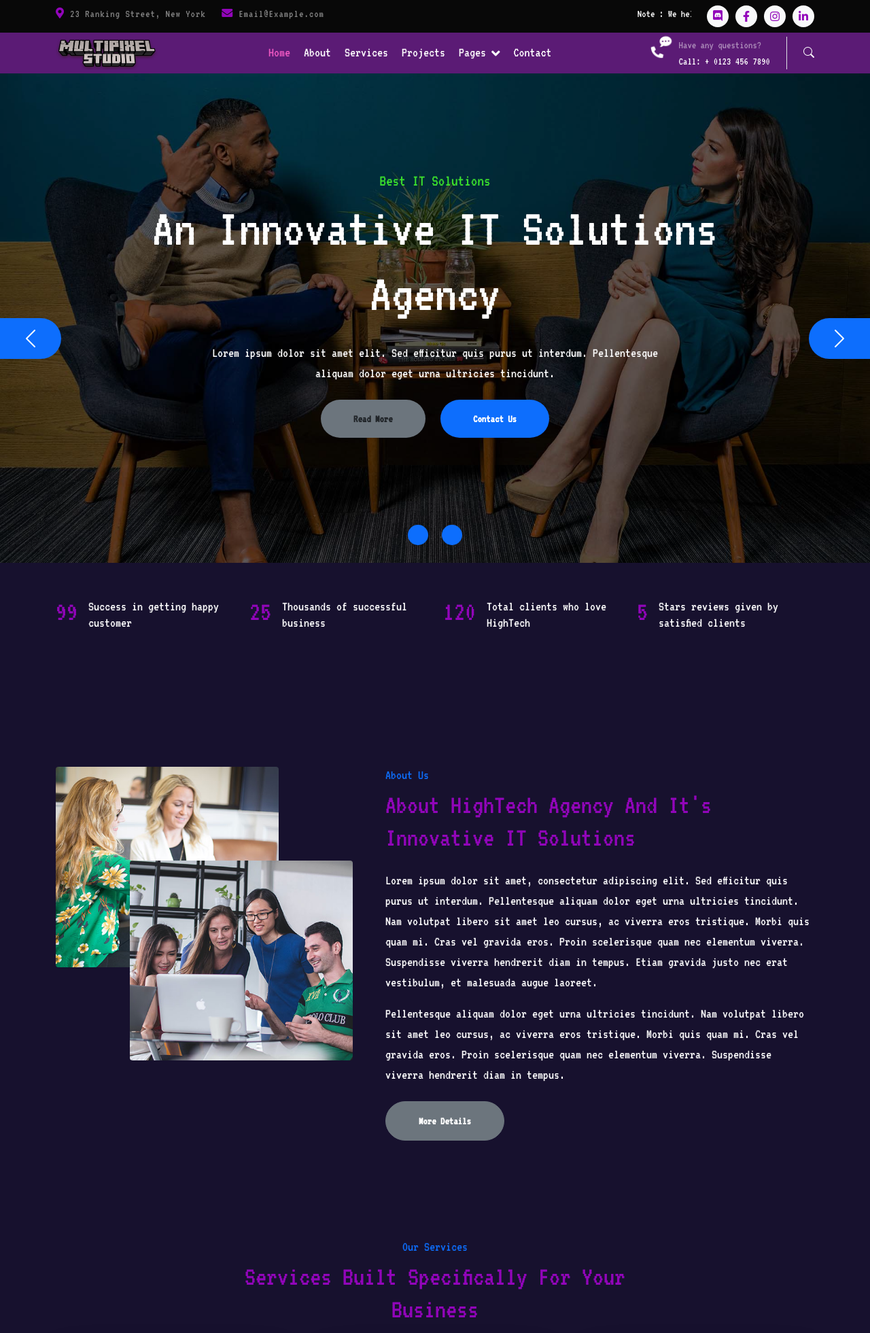
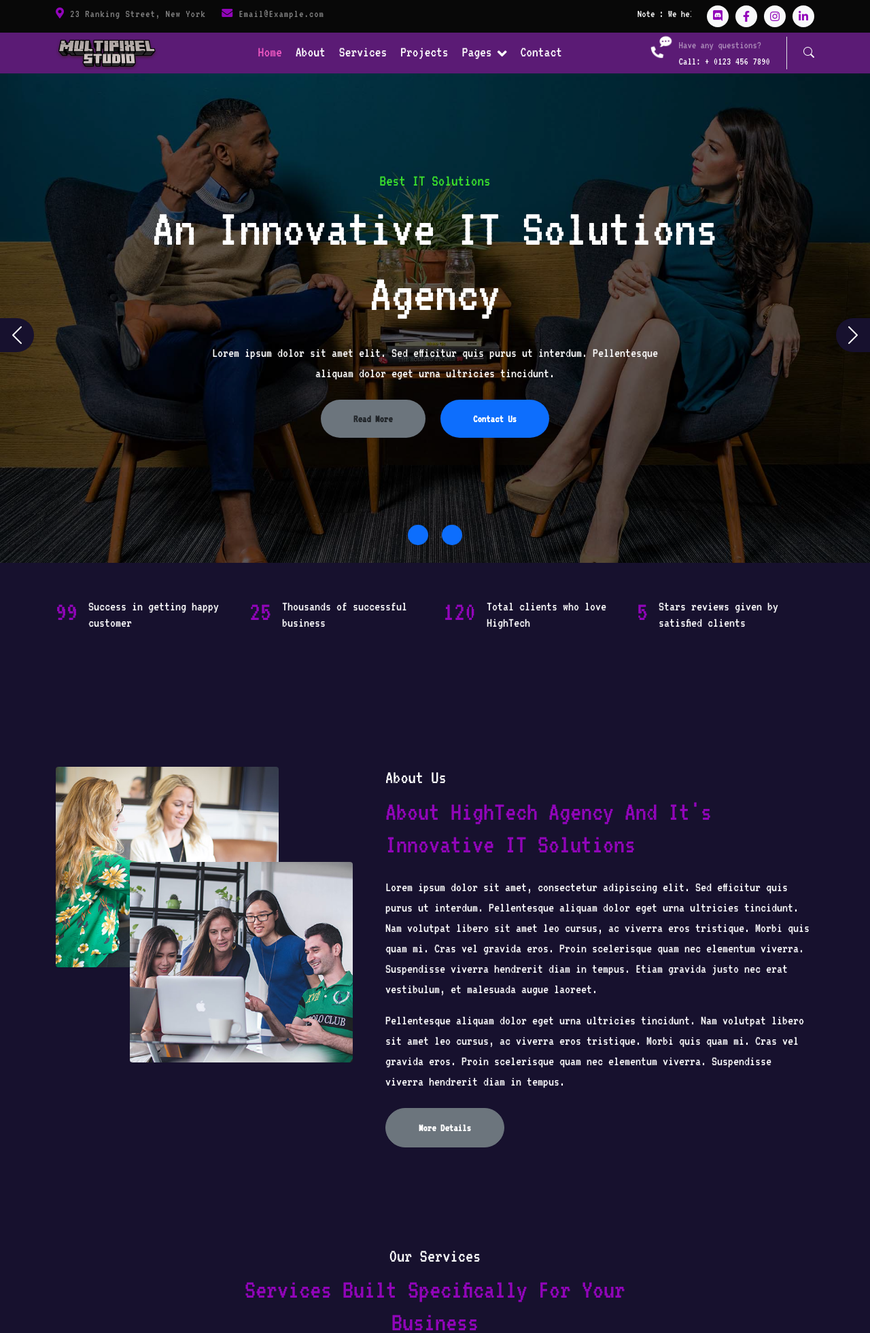
Before and after one commit to SRana27/multipixel-studio, a Laravel app: page / in a window 1280 px wide. Shown: the top 1961 px of the page at 68% size. Run offline with Laravel 10, Linux system fonts and the light colour scheme; some libraries are stand-ins or nearby versions; some web fonts are replaced.

Commit message:
upadate service & project part

```diff
--- a/public/website-assets/css/style.css
+++ b/public/website-assets/css/style.css
@@ -121,7 +121,7 @@ color: #9205ba;
 .navbar .navbar-nav .nav-link {
     padding: 10px;
     color: var(--bs-white);
-    font-size: 20px;
+    font-size: 22px;
     outline: none;
 
 }
@@ -130,7 +130,14 @@ color: #9205ba;
 .navbar .navbar-nav .nav-link.active {
     color: #ef58c2  !important;
 }
-
+.nav {
+    display: flex;
+    flex-wrap: wrap;
+    padding-left: 0;
+    margin-bottom: 0;
+    list-style: none;
+    position:sticky;
+}
 .navbar .dropdown-toggle::after {
     border: none;
     content: "\f107";
@@ -192,34 +199,34 @@ color: #9205ba;
 }
 
 .carousel-control-prev {
-    width: 90px;
-    height: 60px;
+    width: 50px;
+    height: 50px;
     position: absolute;
     top: 50%;
     left: 0;
-    background: var(--bs-primary);
+    background: #17112e;
     border-radius: 0 50px 50px 0;
     opacity: 1;
 }
 
 .carousel-control-prev:hover {
-    background: var(--bs-secondary);
+    background:#82219da3;
     transition: .8s;
 }
 
 .carousel-control-next {
-    width: 90px;
-    height: 60px;
+    width: 50px;
+    height: 50px;
     position: absolute;
     top: 50%;
     right: 0;
-    background: var(--bs-primary);
+    background:  #17112e;
     border-radius: 50px 0 0 50px;
     opacity: 1;
 }
 
 .carousel-control-next:hover {
-    background: var(--bs-secondary);
+    background:#82219da3;
     transition: .8s;
 }
 
@@ -412,7 +419,7 @@ color: #9205ba;
     position: absolute;
     right: 0;
     bottom: 0;
-    background: var(--bs-primary);
+    background: #ffffff;
     border-radius: 10px;
     opacity: 1;
     z-index: -1;
@@ -434,7 +441,7 @@ color: #9205ba;
 .project-content a {
     display: inline-block;
     padding: 20px 25px;
-    background: var(--bs-primary);
+    background: #17112e;
     border-radius: 10px;
 }
 
--- a/resources/views/website/home/index.blade.php
+++ b/resources/views/website/home/index.blade.php
@@ -95,7 +95,7 @@
                     </div>
                 </div>
                 <div class="col-lg-7 col-md-6 col-sm-12 wow fadeIn" data-wow-delay=".5s">
-                    <h5 class="text-primary">About Us</h5>
+                    <h3 class="text-white">About Us</h3>
                     <h1 class="mb-4">About HighTech Agency And It's Innovative IT Solutions</h1>
                     <p>Lorem ipsum dolor sit amet, consectetur adipiscing elit. Sed efficitur quis purus ut interdum. Pellentesque aliquam dolor eget urna ultricies tincidunt. Nam volutpat libero sit amet leo cursus, ac viverra eros tristique. Morbi quis quam mi. Cras vel gravida eros. Proin scelerisque quam nec elementum viverra. Suspendisse viverra hendrerit diam in tempus. Etiam gravida justo nec erat vestibulum, et malesuada augue laoreet.</p>
                     <p class="mb-4">Pellentesque aliquam dolor eget urna ultricies tincidunt. Nam volutpat libero sit amet leo cursus, ac viverra eros tristique. Morbi quis quam mi. Cras vel gravida eros. Proin scelerisque quam nec elementum viverra. Suspendisse viverra hendrerit diam in tempus.</p>
@@ -106,12 +106,11 @@
     </div>
     <!-- About End -->
 
-
     <!-- Services Start -->
     <div class="container-fluid services py-5 mb-5">
         <div class="container">
             <div class="text-center mx-auto pb-5 wow fadeIn" data-wow-delay=".3s" style="max-width: 600px;">
-                <h5 class="text-primary">Our Services</h5>
+                <h3 class="text-white">Our Services</h3>
                 <h1>Services Built Specifically For Your Business</h1>
             </div>
             <div class="row g-5 services-inner">
@@ -194,11 +193,12 @@
     <!-- Services End -->
 
 
+
     <!-- Project Start -->
     <div class="container-fluid project py-5 mb-5">
         <div class="container">
             <div class="text-center mx-auto pb-5 wow fadeIn" data-wow-delay=".3s" style="max-width: 600px;">
-                <h5 class="text-primary">Our Project</h5>
+                <h3 class="text-white">Our Project</h3>
                 <h1>Our Recently Completed Projects</h1>
             </div>
             <div class="row g-5">
@@ -290,7 +290,7 @@
     <div class="container-fluid blog py-5 mb-5">
         <div class="container">
             <div class="text-center mx-auto pb-5 wow fadeIn" data-wow-delay=".3s" style="max-width: 600px;">
-                <h5 class="text-primary">Our Blog</h5>
+                <h3 class="text-white">Our Blog</h3>
                 <h1>Latest Blog & News</h1>
             </div>
             <div class="row g-5 justify-content-center">
@@ -397,7 +397,7 @@
     <div class="container-fluid py-5 mb-5 team">
         <div class="container">
             <div class="text-center mx-auto pb-5 wow fadeIn" data-wow-delay=".3s" style="max-width: 600px;">
-                <h5 class="text-primary">Our Team</h5>
+                <h3 class="text-white">Our Team</h3>
                 <h1>Meet our expert Team</h1>
             </div>
             <div class="owl-carousel team-carousel wow fadeIn" data-wow-delay=".5s">
@@ -486,7 +486,7 @@
     <div class="container-fluid testimonial py-5 mb-5">
         <div class="container">
             <div class="text-center mx-auto pb-5 wow fadeIn" data-wow-delay=".3s" style="max-width: 600px;">
-                <h5 class="text-primary">Our Testimonial</h5>
+                <h3 class="text-white">Our Testimonial</h3>
                 <h1>Our Client Saying!</h1>
             </div>
             <div class="owl-carousel testimonial-carousel wow fadeIn" data-wow-delay=".5s">
@@ -585,9 +585,9 @@
     <div class="container-fluid py-5 mb-5">
         <div class="container">
             <div class="text-center mx-auto pb-5 wow fadeIn" data-wow-delay=".3s" style="max-width: 600px;">
-                <h5 class="text-primary">Get In Touch</h5>
+                <h3 class="text-white">Get In Touch</h3>
                 <h1 class="mb-3">Contact for any query</h1>
-                <p class="mb-2">The contact form is currently inactive. Get a functional and working contact form with Ajax & PHP in a few minutes. Just copy and paste the files, add a little code and you're done. <a href="https://htmlcodex.com/contact-form">Download Now</a>.</p>
+                <p class="mb-2">The contact form is currently inactive. Get a functional and working contact form with Ajax & PHP in a few minutes. Just copy and paste the files, add a little code and you're done.</p>
             </div>
             <div class="contact-detail position-relative p-5">
                 <div class="row g-5 justify-content-center">
--- a/resources/views/website/includes/header.blade.php
+++ b/resources/views/website/includes/header.blade.php
@@ -18,7 +18,6 @@
                 <a href="" class="bg-light nav-fill btn btn-sm-square rounded-circle"><i class="fab fa-facebook-f text-multipixel"></i></a>
                 <a href="" class="bg-light nav-fill btn btn-sm-square rounded-circle"><i class="fab fa-instagram text-multipixel"></i></a>
                 <a href="" class="bg-light nav-fill btn btn-sm-square rounded-circle me-0"><i class="fab fa-linkedin-in text-multipixel"></i></a>
-
             </div>
         </div>
     </div>
@@ -27,8 +26,8 @@
 
 <!-- Navbar Start -->
 <div class="container-fluid bg-multipixel">
-    <div class="container">
-        <nav class="navbar navbar-dark navbar-expand-lg py-0">
+    <div class="container ">
+        <nav class="navbar  navbar-expand-lg py-0 ">
             <a href="{{route('home')}}" class="navbar-brand">
                 <img src="{{asset('/')}}website-assets/img/logo.png" alt="logo" height="50px" width="150px">
             </a>
@@ -37,17 +36,16 @@
             </button>
             <div class="collapse navbar-collapse bg-transparent" id="navbarCollapse">
                 <div class="navbar-nav ms-auto mx-xl-auto p-0">
-                    <a href="{{route('home')}}" class="nav-item nav-link active text-secondary">Home</a>
+                    <a href="{{route('home')}}" class="nav-item nav-link">Home</a>
                     <a href="{{route('about')}}" class="nav-item nav-link">About</a>
                     <a href="{{route('service')}}" class="nav-item nav-link">Services</a>
                     <a href="{{route('project')}}" class="nav-item nav-link">Projects</a>
                     <div class="nav-item dropdown">
-                        <a href="#" class="nav-link dropdown-toggle" data-bs-toggle="dropdown">Pages</a>
+                        <a href="" class="nav-link dropdown-toggle" data-bs-toggle="dropdown">Pages</a>
                         <div class="dropdown-menu rounded">
-                            <a href="" class="dropdown-item">Our Blog</a>
-                            <a href="" class="dropdown-item">Our Team</a>
-                            <a href="" class="dropdown-item">Testimonial</a>
-                            <a href="" class="dropdown-item">404 Page</a>
+                            <a href="" class=" dropdown-item">Our Blog</a>
+                            <a href="" class=" dropdown-item">Our Team</a>
+                            <a href="" class=" dropdown-item">Testimonial</a>
                         </div>
                     </div>
                     <a href="{{route('contact')}}" class="nav-item nav-link">Contact</a>
--- a/resources/views/website/includes/script.blade.php
+++ b/resources/views/website/includes/script.blade.php
@@ -1,3 +1,4 @@
+
 
 <!-- JavaScript Libraries -->
 <script src="https://ajax.googleapis.com/ajax/libs/jquery/3.6.4/jquery.min.js"></script>
@@ -6,6 +7,16 @@
 <script src="{{asset('/')}}website-assets/lib/easing/easing.min.js"></script>
 <script src="{{asset('/')}}website-assets/lib/waypoints/waypoints.min.js"></script>
 <script src="{{asset('/')}}website-assets/lib/owlcarousel/owl.carousel.min.js"></script>
-
 <!-- Template Javascript -->
 <script src="{{asset('/')}}website-assets/js/main.js"></script>
+
+<script>
+    const activePage=window.location.href;
+     // console.log(`${activePage}`);
+    const navLinks =document.querySelectorAll('.nav-link').
+    forEach(link => {
+        if(link.href.includes(`${activePage}`)){
+            link.classList.add('active').siblings().removeClass('active');
+        }
+    })
+</script>
```
Also changed, not shown: other parts of resources/views/website/home/index.blade.php (+12 -12 lines), resources/views/website/service/index.blade.php (+10 -10 lines), public/website-assets/img/team/boss.jpg (added), public/website-assets/img/team/maruf.jpg (added).
